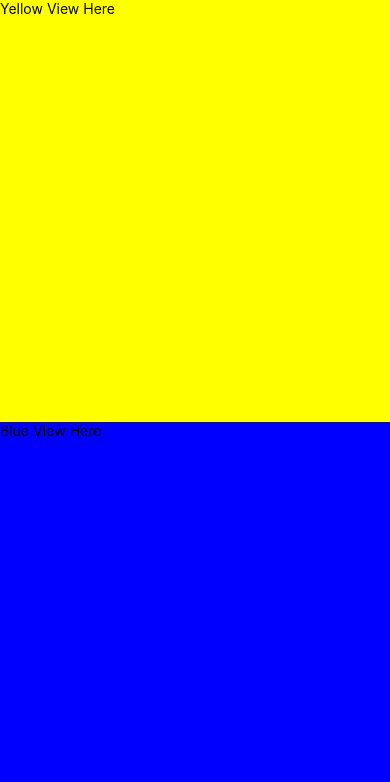
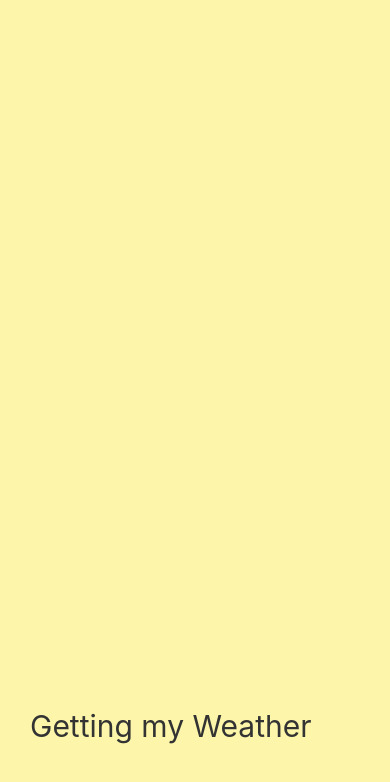
Before and after one commit to lyjelin/myWeather, a React Native app: screen / in a window 390 px wide. Shown: the top 782 px of the page. Built offline with nearby package versions, Linux system fonts and the light colour scheme.

Commit message:
Loading Screen

```diff
--- a/App.js
+++ b/App.js
@@ -1,34 +1,6 @@
-import { StatusBar } from 'expo-status-bar';
 import React from 'react';
-import { StyleSheet, Text, View } from 'react-native';
+import Loading from "./Loading.js";
 
 export default function App() {
-  return (
-    <View style={styles.container}>
-      <View style={styles.yellowView}>
-        <Text>Yellow View Here</Text>
-      </View>
-      <View style={styles.blueview}>
-        <Text>Blue VIew Here</Text>
-      </View>
-      <StatusBar style="auto" />
-    </View>
-  );
+  return <Loading />;
 }
-
-const styles = StyleSheet.create({
-  container: {
-    flex: 1,
-    //backgroundColor: '#fff',
-    //alignItems: 'center',
-    justifyContent: 'center',
-  },
-  yellowView: {
-    flex: 1,
-    backgroundColor:"yellow"
-  },
-  blueview: {
-    flex: 1,
-    backgroundColor:"blue"
-  },
-});
--- /dev/null
+++ b/Loading.js
@@ -0,0 +1,26 @@
+import React from "react";
+import { StyleSheet, Text, View } from "react-native";
+
+export default function Loading() {
+    return (
+        <View style={styles.container}>
+            <Text style={styles.text}>
+                Getting my Weather
+            </Text>
+        </View>
+    );
+}
+
+const styles = StyleSheet.create({
+    container: {
+        flex: 1,
+        justifyContent: "flex-end",
+        paddingHorizontal: 30,
+        paddingVertical: 100,
+        backgroundColor: "#FDF6AA"
+    },
+    text: {
+        color: "#333333",
+        fontSize: 30
+    }
+});
```
